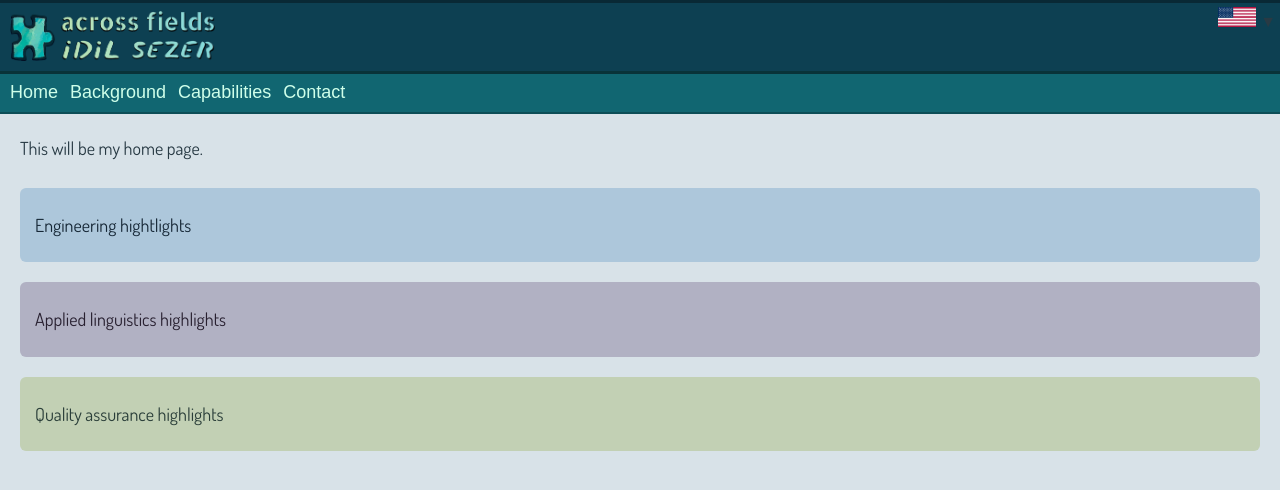
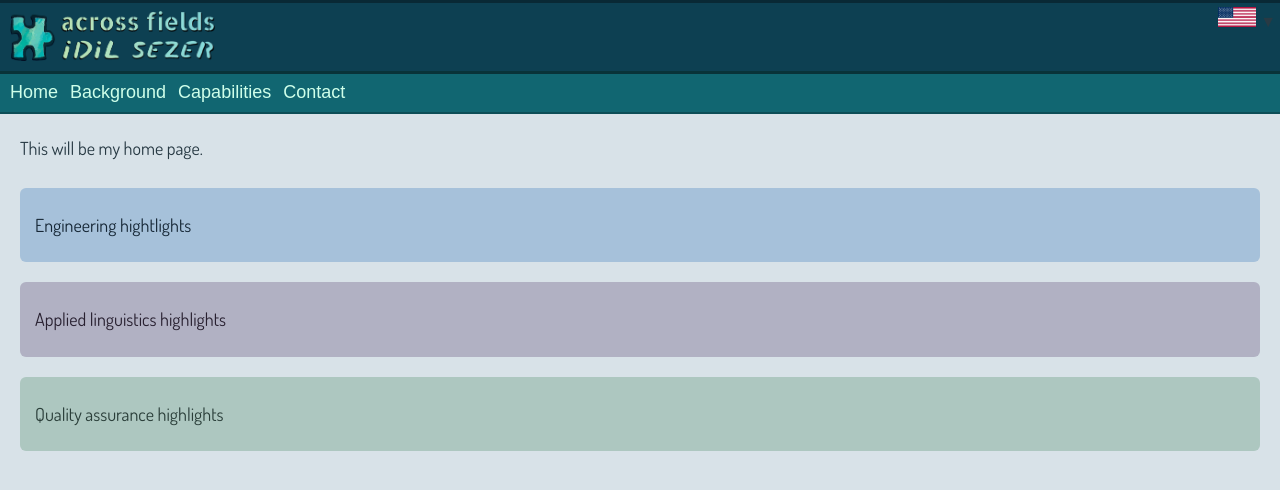
Before and after one commit to acrossfields/idilsezer, a Jekyll site: the page built from en/index.md, in a window 1280 px wide. Shown: the top 490 px of the page. Built offline with Jekyll 4.4.1, drawn with Linux system fonts in a browser that asks for light colours; some web fonts are replaced.

Commit message:
Update style.scss

```diff
--- a/assets/css/style.scss
+++ b/assets/css/style.scss
@@ -88,7 +88,7 @@ body a:hover {
   margin: 20px;
   padding: 8px 15px;
   color: #162736;
-  background-color: #adc7db;
+  background-color: #a6c1da;
   border-radius: 6px;
 }
 
@@ -104,6 +104,6 @@ body a:hover {
   margin: 20px;
   padding: 8px 15px;
   color: #2a3e39;
-  background-color: #c2d0b4;
+  background-color: #adc7c0;
   border-radius: 6px;
 }
```
